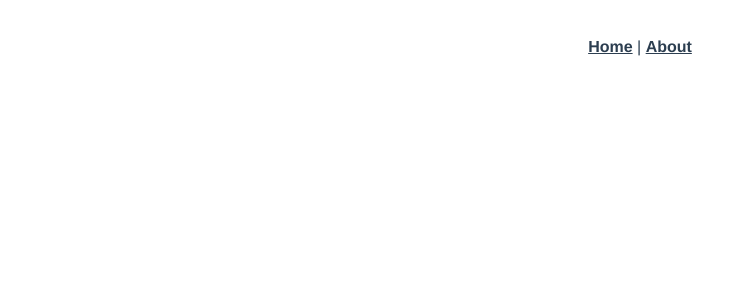
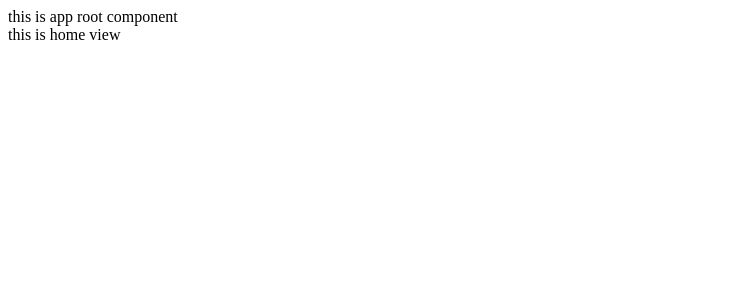
Before and after one commit to l30l/vue_mall_aug, a Vue app: page /home in a window 1280 px wide. Shown: the top 300 px of the page, without its empty margins (0-746 px from the left). Built offline with nearby package versions, Linux system fonts and the light colour scheme.

Commit message:
init project

```diff
--- a/src/App.vue
+++ b/src/App.vue
@@ -1,32 +1,8 @@
 <template>
   <div id="app">
-    <nav>
-      <router-link to="/">Home</router-link> |
-      <router-link to="/about">About</router-link>
-    </nav>
-    <router-view/>
+    <div>this is app root component</div>
+    <router-view></router-view>
   </div>
 </template>
 
-<style lang="less">
-#app {
-  font-family: Avenir, Helvetica, Arial, sans-serif;
-  -webkit-font-smoothing: antialiased;
-  -moz-osx-font-smoothing: grayscale;
-  text-align: center;
-  color: #2c3e50;
-}
-
-nav {
-  padding: 30px;
-
-  a {
-    font-weight: bold;
-    color: #2c3e50;
-
-    &.router-link-exact-active {
-      color: #42b983;
-    }
-  }
-}
-</style>
+<style lang="less"></style>
--- a/src/components/HelloWorld.vue
+++ /dev/null
@@ -1,60 +0,0 @@
-<template>
-  <div class="hello">
-    <h1>{{ msg }}</h1>
-    <p>
-      For a guide and recipes on how to configure / customize this project,<br>
-      check out the
-      <a href="https://cli.vuejs.org" target="_blank" rel="noopener">vue-cli documentation</a>.
-    </p>
-    <h3>Installed CLI Plugins</h3>
-    <ul>
-      <li><a href="https://github.com/vuejs/vue-cli/tree/dev/packages/%40vue/cli-plugin-babel" target="_blank" rel="noopener">babel</a></li>
-      <li><a href="https://github.com/vuejs/vue-cli/tree/dev/packages/%40vue/cli-plugin-router" target="_blank" rel="noopener">router</a></li>
-      <li><a href="https://github.com/vuejs/vue-cli/tree/dev/packages/%40vue/cli-plugin-vuex" target="_blank" rel="noopener">vuex</a></li>
-      <li><a href="https://github.com/vuejs/vue-cli/tree/dev/packages/%40vue/cli-plugin-eslint" target="_blank" rel="noopener">eslint</a></li>
-    </ul>
-    <h3>Essential Links</h3>
-    <ul>
-      <li><a href="https://vuejs.org" target="_blank" rel="noopener">Core Docs</a></li>
-      <li><a href="https://forum.vuejs.org" target="_blank" rel="noopener">Forum</a></li>
-      <li><a href="https://chat.vuejs.org" target="_blank" rel="noopener">Community Chat</a></li>
-      <li><a href="https://twitter.com/vuejs" target="_blank" rel="noopener">Twitter</a></li>
-      <li><a href="https://news.vuejs.org" target="_blank" rel="noopener">News</a></li>
-    </ul>
-    <h3>Ecosystem</h3>
-    <ul>
-      <li><a href="https://router.vuejs.org" target="_blank" rel="noopener">vue-router</a></li>
-      <li><a href="https://vuex.vuejs.org" target="_blank" rel="noopener">vuex</a></li>
-      <li><a href="https://github.com/vuejs/vue-devtools#vue-devtools" target="_blank" rel="noopener">vue-devtools</a></li>
-      <li><a href="https://vue-loader.vuejs.org" target="_blank" rel="noopener">vue-loader</a></li>
-      <li><a href="https://github.com/vuejs/awesome-vue" target="_blank" rel="noopener">awesome-vue</a></li>
-    </ul>
-  </div>
-</template>
-
-<script>
-export default {
-  name: 'HelloWorld',
-  props: {
-    msg: String
-  }
-}
-</script>
-
-<!-- Add "scoped" attribute to limit CSS to this component only -->
-<style scoped lang="less">
-h3 {
-  margin: 40px 0 0;
-}
-ul {
-  list-style-type: none;
-  padding: 0;
-}
-li {
-  display: inline-block;
-  margin: 0 10px;
-}
-a {
-  color: #42b983;
-}
-</style>
--- a/src/router/index.js
+++ b/src/router/index.js
@@ -1,22 +1,14 @@
 import Vue from 'vue'
 import VueRouter from 'vue-router'
-import HomeView from '../views/HomeView.vue'
+
+const Home = () => import('@/views/home/Home.vue')
 
 Vue.use(VueRouter)
 
 const routes = [
   {
-    path: '/',
-    name: 'home',
-    component: HomeView
-  },
-  {
-    path: '/about',
-    name: 'about',
-    // route level code-splitting
-    // this generates a separate chunk (about.[hash].js) for this route
-    // which is lazy-loaded when the route is visited.
-    component: () => import(/* webpackChunkName: "about" */ '../views/AboutView.vue')
+    path: '/home',
+    component: Home
   }
 ]
 
--- a/src/views/AboutView.vue
+++ /dev/null
@@ -1,5 +0,0 @@
-<template>
-  <div class="about">
-    <h1>This is an about page</h1>
-  </div>
-</template>
--- a/src/views/HomeView.vue
+++ /dev/null
@@ -1,18 +0,0 @@
-<template>
-  <div class="home">
-    <img alt="Vue logo" src="../assets/logo.png">
-    <HelloWorld msg="Welcome to Your Vue.js App"/>
-  </div>
-</template>
-
-<script>
-// @ is an alias to /src
-import HelloWorld from '@/components/HelloWorld.vue'
-
-export default {
-  name: 'HomeView',
-  components: {
-    HelloWorld
-  }
-}
-</script>
--- /dev/null
+++ b/src/views/home/Home.vue
@@ -0,0 +1,11 @@
+<template>
+  <div class="home-view">this is home view</div>
+</template>
+
+<script>
+export default {
+  name: 'Home'
+}
+</script>
+
+<style></style>
```
Also changed, not shown: .eslintrc.js, src/assets/logo.png (deleted).
